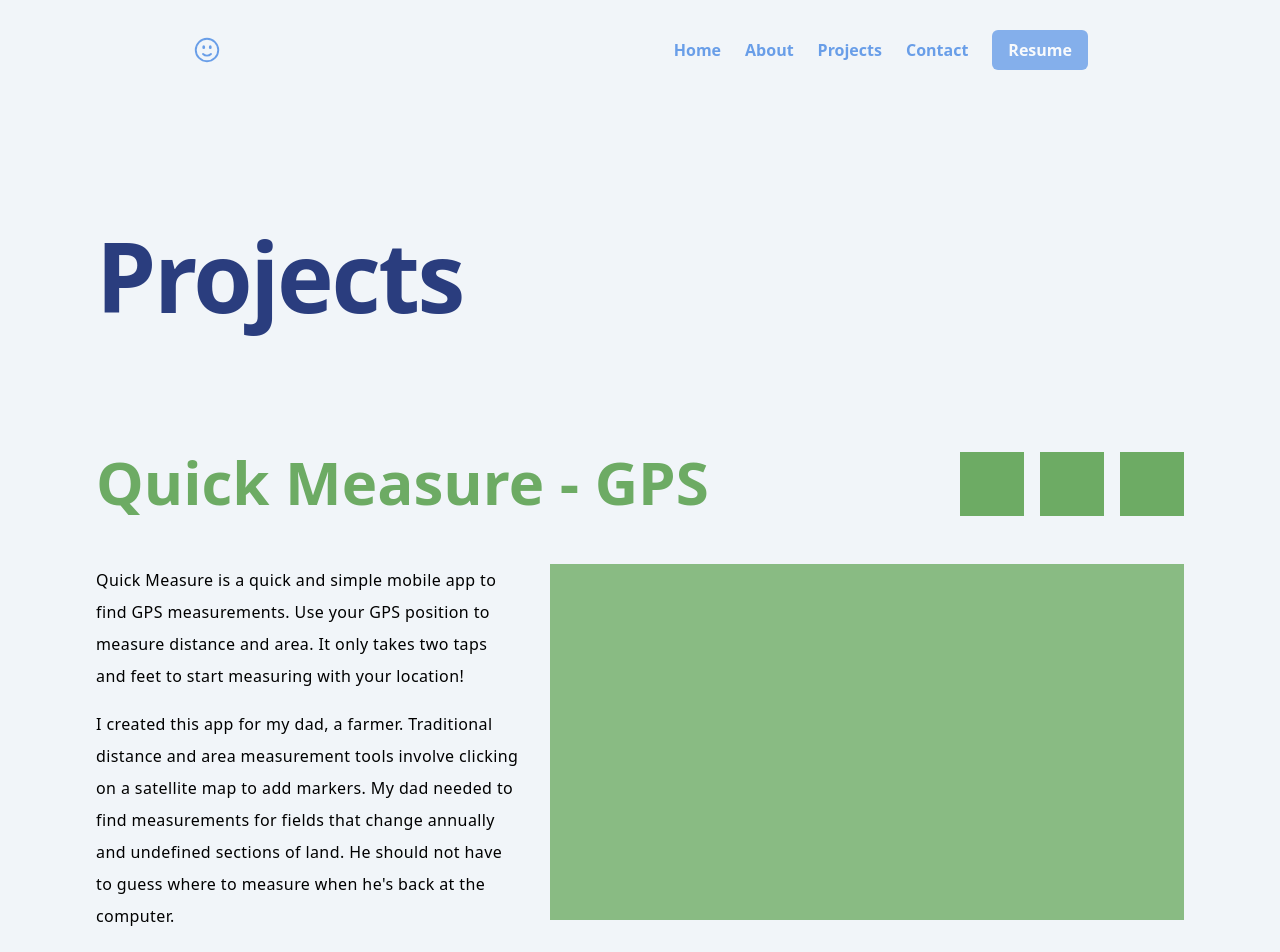
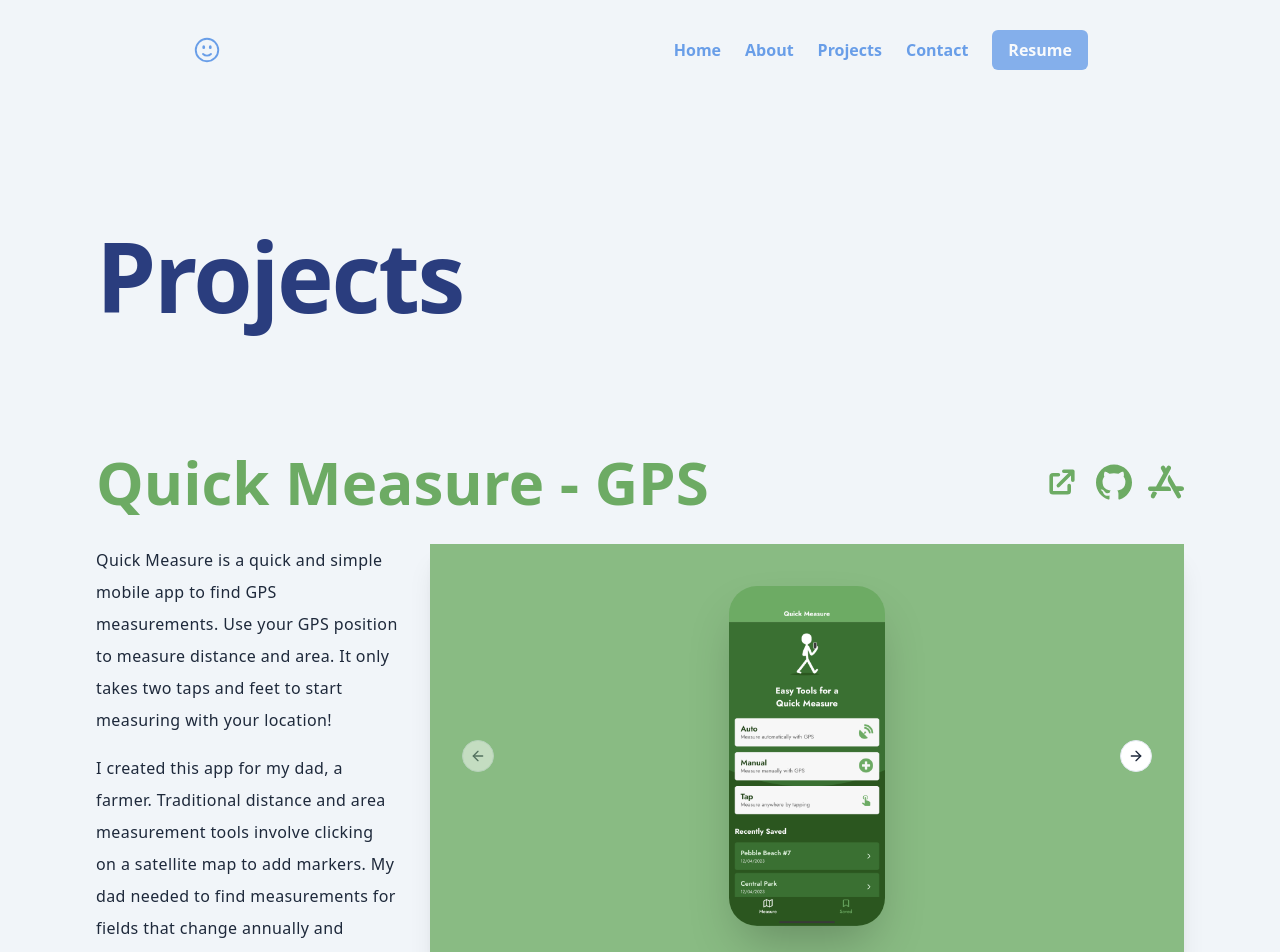
Before and after one commit to a-down/portfolio, a React (Vite) app: page /projects in a window 1280 px wide. Shown: the top 952 px of the page. Built offline with nearby package versions, Linux system fonts and the light colour scheme.

Commit message:
added projects page

```diff
--- a/src/components/Projects/FullProject.jsx
+++ b/src/components/Projects/FullProject.jsx
@@ -1,55 +1,80 @@
 import { useState } from 'react'
 import StackDisplay from '../StackDisplay/StackDisplay'
+import { HiExternalLink } from 'react-icons/hi'
+import { SiGithub, SiAppstore } from 'react-icons/si'
+// import { useParams } from 'react-router-dom'
+import {
+  Carousel,
+  CarouselContent,
+  CarouselItem,
+  CarouselNext,
+  CarouselPrevious,
+} from "@/components/ui/carousel"
 
 
 export default function Project({ project, stackArr, isDark }) {
-  const [ repoLink, setRepoLink ] = useState({color: '#e2e8f0'})
-  const [ liveLink, setLiveLink ] = useState({color: '#e2e8f0'})
-  const [ extraLink, setExtraLink ] = useState({color: '#e2e8f0'})
-  const [ overlay, setOverlay ] = useState(false)
+  // let { scrollTarget } = useParams()
 
-  function setRepoLinkColor(isActive){
-    const newColor = (isActive) ? project.color : '#e2e8f0'
-    setRepoLink({...repoLink, color: newColor})
-  }
-
-  function setLiveLinkColor(isActive){
-    const newColor = (isActive) ? project.color : '#e2e8f0'
-    setLiveLink({...liveLink, color: newColor})
-  }
-
-  function setExtraLinkColor(isActive){
-    const newColor = (isActive) ? project.color : '#e2e8f0'
-    setExtraLink({...liveLink, color: newColor})
-  }
-
-  function displayOverlay() {
-
-  }
 
   return (
-    <div className="flex flex-col gap-12 mb-24">
+    <div className="flex flex-col gap-8 mb-24 text-slate-800">
       <div className="flex justify-between">
         <h2 className="text-6xl font-bold" style={{color: project.color}}>{project.title}</h2>
-        <div className="flex gap-4">
-          <div className="w-16 aspect-square" style={{backgroundColor: project.color}}></div>
-          <div className="w-16 aspect-square" style={{backgroundColor: project.color}}></div>
-          <div className="w-16 aspect-square" style={{backgroundColor: project.color}}></div>
+        <div className="flex gap-4 items-center">
+          {project.deployedLink && (
+            <a
+              href={project.deployedLink}
+              target="_blank"
+              style={{color: project.color}}
+              className="hover:opacity-80">
+              <HiExternalLink className="text-4xl"/>
+            </a>
+          )}
+          {project.repoLink && (
+            <a
+              href={project.repoLink}
+              target="_blank"
+              style={{color: project.color}}
+              className="hover:opacity-80">
+              <SiGithub className="text-4xl"/>
+            </a>
+          )}
+          {project.appStoreLink && (
+            <a
+              href={project.appStoreLink}
+              target="_blank"
+              style={{color: project.color}}
+              className="hover:opacity-80">
+              <SiAppstore className="text-4xl"/>
+            </a>
+          )}
         </div>
       </div>
 
-      <div className="flex justify-between gap-8">
+      <div className="flex justify-between gap-8 mb-2">
         <div className="flex flex-col gap-4 leading-loose tracking-wide w-2/5 overflow-clip">
           <p>{project.description}</p>
           <p>{project.description2}</p>
           {/* <p>{project.description3}</p> */}
         </div>
 
-        <div className="h-fit relative w-3/5" style={{backgroundColor: project.color}} >
-          <div className="aspect-video bg-slate-50/20 flex justify-center items-center">
-            <img src={project.browserImg} className={`h-[80%] rounded-lg shadow-2xl ${overlay ? 'scale-[101%]' : ''}`}/>
+        <Carousel className="w-full h-fit aspect-video shadow-xl cursor-grab" style={{backgroundColor: project.color}}>
+          <div className="bg-slate-50/20 h-full w-full">
+          <CarouselContent>
+            {project.images.map((image, index) => (
+              <CarouselItem key={index} className="">
+                <div className=" relative" >
+                  <div className="aspect-video flex justify-center items-center">
+                    <img src={image.img} className='h-[80%] shadow-2xl' style={{borderRadius: image.type === 'phone' ? 28 : 8}}/>
+                  </div>
+                </div>
+              </CarouselItem>
+            ))}
+          </CarouselContent>
           </div>
-        </div>
+          <CarouselPrevious />
+          <CarouselNext />
+        </Carousel>
       </div>
 
       <StackDisplay stackArr={stackArr} isDark={true}/>
--- a/src/components/Projects/ProjectDescriptions.js
+++ b/src/components/Projects/ProjectDescriptions.js
@@ -20,18 +20,37 @@ import quickMeasureHome from '../../assets/project-visuals/quick-measure-home.pn
 
 
 export let projects = [
+  // {
+  //   title: 'Braham Evangelical Lutheran Church',
+  //   color: '#6F54B8',
+  //   images: [
+
+  //   ]
+  // }
   {
     title: 'Quick Measure - GPS',
     color: '#6DAB64',
-    mobileAppImages: [
-      quickMeasureHome,
-      quickMeasureAuto,
-      quickMeasureTap,
-      quickMeasureSaving
+    images: [
+      {
+        img: quickMeasureHome,
+        type: 'phone'
+      },
+      {
+        img: quickMeasureAuto,
+        type: 'phone'
+      },
+      {
+        img: quickMeasureTap,
+        type: 'phone'
+      },
+      {
+        img: quickMeasureSaving,
+        type: 'phone'
+      }
     ],
     repoLink: 'https://github.com/a-down/quick-measure-gps-app',
-    deployedLink: 'https://apps.apple.com/us/app/quick-measure-gps/id6473677147',
-    productPageLink: '/quickmeasure',
+    deployedLink: '/quickmeasure',
+    appStoreLink: 'https://apps.apple.com/us/app/quick-measure-gps/id6473677147',
     description: `Quick Measure is a quick and simple mobile app to find GPS measurements. Use your GPS position to measure distance and area. It only takes two taps and feet to start measuring with your location!`,
     description2: `I created this app for my dad, a farmer. Traditional distance and area measurement tools involve clicking on a satellite map to add markers. My dad needed to find measurements for fields that change annually and undefined sections of land. He should not have to guess where to measure when he's back at the computer.`,
     description3: `I built Quick Measure with React Native, Expo, and React-Native-Maps. React Native allowed me to build a cross-platform mobile app with JavaScript, and Expo provided various plugins/packages, a build environment, version management, and a compiler for the App Store. I styled with Nativewind (TailwindCSS for React Native), provide ads with Google AdMob, and used Revenue Cat to track and manage in-app purchases with their api and package "react-native-purchases". Currently, the app is only available on iOS. I look forward to working on the Android build and releasing it on the Google Play Store in the next couple of months.`,
@@ -40,8 +59,16 @@ export let projects = [
   {
     title: 'Job Notebook',
     color: '#9dd4c7',
-    phoneImg: jobNotebookPhone,
-    browserImg: jobNotebookBrowser,
+    images: [
+      {
+        img: jobNotebookBrowser,
+        type: 'browser'
+      },
+      {
+        img: jobNotebookPhone,
+        type: 'browser'
+      },
+    ],
     repoLink: 'https://github.com/a-down/job-notebook-application-tracker',
     deployedLink: 'https://jobnotebook.vercel.app',
     description: `Notebook is a tool for job seekers to keep track of their current applications. In today's job market, there are many steps for potential candidates. Applications that take their time can struggle to keep each one straight. Unlike other job trackers, Job Notebook focuses on what the user needs to do BEFORE submitting their application.`,
@@ -52,25 +79,47 @@ export let projects = [
   {
     title: 'Safe Paws',
     color: '#DB7F67',
-    phoneImg: safePawsPhone,
-    browserImg: safePawsBrowser,
+    images: [
+      {
+        img: safePawsBrowser,
+        type: 'browser'
+      },
+      {
+        img: safePawsPhone,
+        type: 'browser'
+      },
+    ],
     repoLink: 'https://github.com/a-down/safe-paws',
     deployedLink: 'https://safe-paws-da967720d734.herokuapp.com/',
     description: 'Safe Paws was a team project during my Full-Stack Certificate Program. We built a website that used server-side rendering (Handlebars) to dynamically render the webpage according to the user. Users can create an account, add and remove pets, and book appointments.',
     description2: 'I was the front-end architect and designer (HTML and CSS). I also assisted on the client-side JavaScript and the backend. I managed the GitHub Repo, resolved conflicts, and approved pull requests.',
-    techStack: ['HTML', 'CSS', 'JavaScript', 'Bootstrap', 'Handlebars',  'Node.js', 'Express.js', 'MySQL', 'Sequelize', 'GitHub', 'Heroku']
+    techStack: ['HTML', 'CSS', 'JavaScript', 'Bootstrap', 'Handlebars',  'Node.js', 'Express.js', 'SQL', 'Sequelize', 'GitHub', 'Heroku']
   },
   {
     title: 'Friends.db',
     color: '#62BCF4',
-    phoneImg: friendsDbPhone,
-    browserImg: friendsDbBrowser,
+    images: [
+      {
+        img: friendsDbBrowser,
+        type: 'browser'
+      },
+      {
+        img: friendsDbPhone,
+        type: 'browser'
+      },
+    ],
     repoLink: 'https://github.com/a-down/friends-db',
     deployedLink: 'https://friendsdb-5ccabe7c6928.herokuapp.com/',
     description: `Friends.db was a team project during my Full-Stack Certificate Program. We built a social media site for developers to share creations and questions with their coding friends. Users can sign in to their account, create profiles, follow friends, see and interact with friends' posts, and receive notifications when friends interact with their posts or follow them. Users choose a color for themselves to represent them across the site using React useContext.`,
     description2: `I was the primary React developer and site designer. I led the way on the front end while managing the project's GitHub repo, site deployment, and database hosting.`,
     techStack: ['React', 'JavaScript', 'Tailwind', 'HTML', 'CSS', 'GitHub', 'Node.js', 'Express.js', 'MongoDB', 'Heroku']
   },
+
+
+
+
+
+
   // {
   //   title: 'Game World',
   //   color: '#7C3AED',
--- a/src/components/Projects/ProjectsSection.jsx
+++ b/src/components/Projects/ProjectsSection.jsx
@@ -21,9 +21,9 @@ export default function ProjectSection() {
 
   return (
     <div className="bg-slate-100 w-full mt-24 pb-36 px-24 flex justify-center items-center " id="projects">
-      <div className="max-w-[1400px]">
+      <div className="max-w-[1400px] w-full">
         <h3 className="text-6xl mb-12 text-slate-800 font-semibold">My Projects</h3>
-      <Carousel className="w-full aspect-video shadow-xl">
+        <Carousel className="w-full aspect-video shadow-xl cursor-grab">
           <CarouselContent className="">
             {projects.map((project, index) => (
               <CarouselItem key={index} className="">
--- a/src/pages/Projects.jsx
+++ b/src/pages/Projects.jsx
@@ -13,8 +13,8 @@ export default function Projects() {
       </div>
 
       {projects.map((project, index) => (
-        <FullProject project={project} key={project.title + index} stackArr={project.techStack} isDark={true}/>)
-      )}
+        <FullProject project={project} key={project.title + index} stackArr={project.techStack} isDark={true} index={index}/>
+      ))}
     </div>
   )
 }
```
Lines whose indentation alone changed are shown as unchanged.
